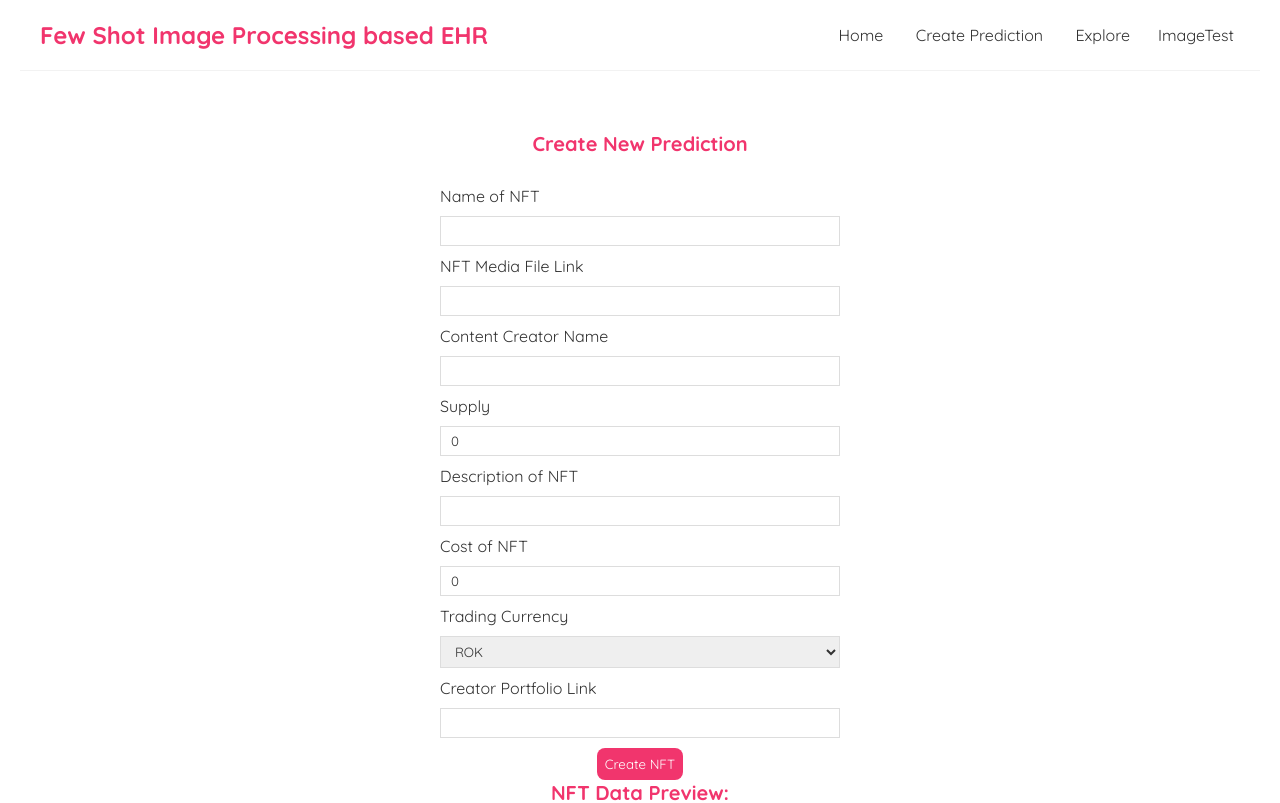
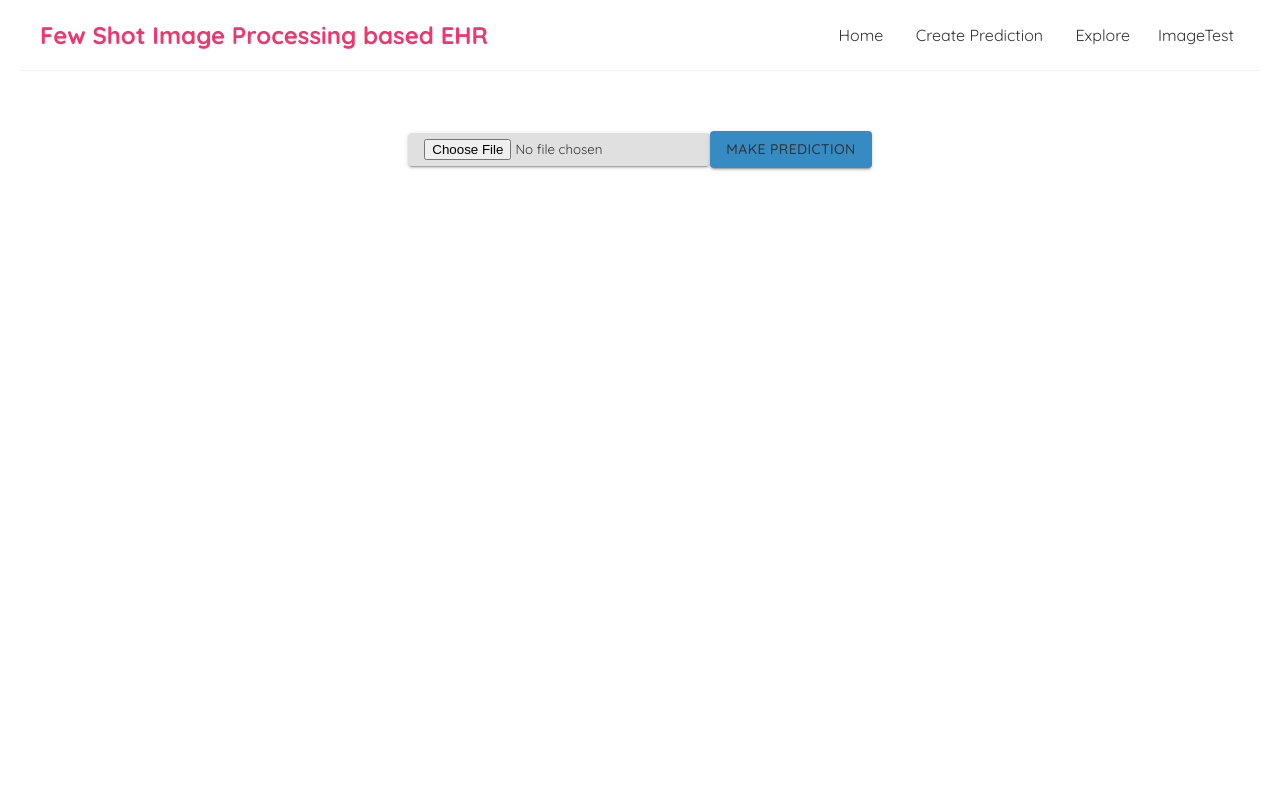
Before and after one commit to kaustubhKVS/MHI_Health_Systems, a React (Create React App) app in the folder frontend/: page /create in a window 1280 px wide. Shown: the top 803 px of the page. Built offline with nearby package versions, Linux system fonts and the light colour scheme.

Commit message:
Nw : display preview image

```diff
--- /dev/null
+++ b/frontend/dodo.js
@@ -0,0 +1,2 @@
+<img src="https://images-mhi.s3.amazonaws.com/1a0492_hw2_q1_b.png" />
+      <img src="https://images-mhi.s3.amazonaws.com/29f52a_ipfs.png" />
--- a/frontend/package.json
+++ b/frontend/package.json
@@ -3,6 +3,10 @@
   "version": "0.1.0",
   "private": true,
   "dependencies": {
+    "@emotion/react": "^11.11.0",
+    "@emotion/styled": "^11.11.0",
+    "@material-ui/core": "^4.12.4",
+    "@mui/material": "^5.13.4",
     "@testing-library/jest-dom": "^5.16.5",
     "@testing-library/react": "^13.4.0",
     "@testing-library/user-event": "^13.5.0",
--- a/frontend/src/App.js
+++ b/frontend/src/App.js
@@ -23,6 +23,7 @@ function App() {
             <Route exact path="/create" element={<CreatePrediction />} />
             <Route exact path="/explore" element={<ExplorePatients />} />
             <Route exact path="/image_test" element={<ImageTest />} />
+            {/* <Route exact path="/explore_patient" element={<ImageTest />} /> */}
             <Route path="*" element={<NotFound />} />
           </Routes>
         </div>
--- a/frontend/src/components/CreatePrediction.js
+++ b/frontend/src/components/CreatePrediction.js
@@ -1,153 +1,79 @@
-import { useState } from "react";
+import { useState, useEffect } from "react";
 import { useNavigate } from "react-router-dom";
 import axios from "axios";
+
+import Button from "@material-ui/core/Button";
+import ImageLabel from "./ImageLabel";
+
+// figure out conditional rendering
+// make backend changes so that you get the file url as response while making predictions
+// make file and submit components
+// make a image and label component
 
 const CreatePrediction = () => {
   const backend_post_url = "http://127.0.0.1:8000/api/create_nft/";
 
-  const [nft_name, setNft_name] = useState("");
-  const [media_file_url, setMedia_file_url] = useState("");
-  const [cc_name, setCC_name] = useState("");
-  const [supply, setSupply] = useState(0);
-  const [desc, setDesc] = useState("");
-  const [cost, setCost] = useState(0.0);
-  const [currency, setCurrency] = useState("");
-  const [cc_external_link, setCC_external_link] = useState("");
-  const [view, setView] = useState(0);
-  const [tx_id, setTx_id] = useState("");
+  const [isTxPending, setTxPending] = useState(true);
+  const [isPending, setIsPending] = useState(false);
+  const [selectedFile, setSelectedFile] = useState(null);
+  const [selectedImage, setSelectedImage] = useState(null);
+  const [imageURL, setimageURL] = useState(
+    "https://images-mhi.s3.amazonaws.com/1a0492_hw2_q1_b.png"
+  );
+  const [predictedLabel, setPredictedLabel] = useState("Linux");
 
-  const [isTxPending, setTxPending] = useState(true);
-
-  const [isPending, setIsPending] = useState(false);
+  const fileChangeHandler = (e) => {
+    setSelectedFile(e.target.files[0]);
+    setimageURL(URL.createObjectURL(e.target.files[0]));
+    console.log(e.target.files[0]);
+  };
 
   const navigate = useNavigate();
 
   const handleSubmit = (e) => {
-    e.preventDefault();
+    // e.preventDefault();
+    console.log("here");
 
-    setIsPending(true);
+    console.log("REQUEST STARTS HERE");
 
-    const new_nft_data = {
-      nft_name: nft_name,
-      ipfs_file_url: media_file_url,
-      creator_name: cc_name,
-      supply: supply,
-      description: desc,
-      cost: cost,
-      currency: currency,
-      creator_external_link: cc_external_link,
-      view: view,
-      tx_id: tx_id,
-    };
-
-    axios.post(backend_post_url, new_nft_data).then((response) => {
-      console.log(response);
-      console.log("New NFT Added");
-
-      setTx_id(response.data.tx_id);
-
+    // setimageURL(URL.createObjectURL(e.target.files[0]));
+    setPredictedLabel("Linux");
+    console.log(imageURL, predictedLabel);
     setTxPending(false);
-
-      setIsPending(false);
-
-      //   navigate("/");
-    });
   };
 
   return (
-    <div className="create_nft">
-      <form onSubmit={handleSubmit}>
-        <h2>Create New Prediction</h2>
-        <label>Name of NFT</label>
+    <div className="create_prediction_local">
+      <div className="upload_file">
+        <Button variant="contained" component="label">
           <input
-          type="text"
-          required
-          value={nft_name}
-          onChange={(e) => setNft_name(e.target.value)}
+            type="file"
+            onChange={fileChangeHandler}
+            name="image"
+            type="file"
           />
+        </Button>
 
-        <label>NFT Media File Link</label>
-        <input
-          type="text"
-          required
-          value={media_file_url}
-          onChange={(e) => setMedia_file_url(e.target.value)}
-        />
-
-        <label>Content Creator Name</label>
-        <input
-          type="text"
-          required
-          value={cc_name}
-          onChange={(e) => setCC_name(e.target.value)}
-        />
-
-        <label>Supply</label>
-        <input
-          type="number"
-          required
-          value={supply}
-          onChange={(e) => setSupply(e.target.value)}
-        />
-
-        <label>Description of NFT</label>
-        <input
-          type="text"
-          required
-          value={desc}
-          onChange={(e) => setDesc(e.target.value)}
-        />
-
-        <label>Cost of NFT</label>
-        <input
-          type="number"
-          required
-          value={cost}
-          onChange={(e) => setCost(e.target.value)}
-        />
-
-        <label>Trading Currency</label>
-        <select
-          required
-          value={currency}
-          onChange={(e) => setCurrency(e.target.value)}
+        <Button
+          variant="contained"
+          color="secondary"
+          style={{ backgroundColor: "#368BC2 ", color: "#ffffff" }}
+          onClick={() => {
+            handleSubmit();
+          }}
         >
-          <option value="ROK">ROK</option>
-          <option value="BTC">BTC</option>
-          <option value="ETH">ETH</option>
-          <option value="RDX">RDX</option>
-          <option value="SOL">SOL</option>
-        </select>
-
-        <label>Creator Portfolio Link</label>
-        <input
-          type="text"
-          value={cc_external_link}
-          onChange={(e) => setCC_external_link(e.target.value)}
-        />
-
-        {!isPending && <button> Create NFT</button>}
-        {isPending && <button> Creating NFT ... </button>}
-
-        <div className="Blog Preview">
-          <h2>NFT Data Preview:</h2>
-          <p>NFT Name: {nft_name}</p>
-          <p>Media Link: {media_file_url}</p>
-          <p>Content Creator: {cc_name}</p>
-          <p>Supply: {supply}</p>
-          <p>Description: {desc}</p>
-          <p>Cost: {cost}</p>
-          <p>Currency: {currency}</p>
-          <p>Content Creator Portfolio: {cc_external_link}</p>
+          Make Prediction
+        </Button>
       </div>
 
       {!isTxPending && (
         <div className="transaction_reciept">
-            <h2>Transaction Successful</h2>
-            <p>Transaction ID : {tx_id}</p>
+          <ImageLabel
+            imageURL={imageURL}
+            predictedLabel={predictedLabel}
+          ></ImageLabel>
         </div>
       )}
-      </form>
     </div>
   );
 };
--- a/frontend/src/components/ExplorePatients.js
+++ b/frontend/src/components/ExplorePatients.js
@@ -1,13 +1,49 @@
+import { useState, useEffect } from "react";
+import { useNavigate } from "react-router-dom";
+import axios from "axios";
+
+import Button from "@material-ui/core/Button";
+
 const ExplorePatients = () => {
+  const [isSelected, setIsSelected] = useState(false);
+  const [selectedFile, setSelectedFile] = useState(null);
+  const [uploadSuccessful, setUploadSuccessful] = useState(false);
+
+  const handleSubmit = async (event) => {
+    console.log("REQUEST STARTS HERE");
+
+    try {
+      const response = await axios({
+        method: "GET",
+        url: "http://127.0.0.1:8000/api/fetch_patient_info_by_id/",
+        params: { patient_id: "123" },
+        headers: {
+          accept: "application/json",
+        },
+      }).then((response) => {
+        console.log("REQUEST SUCCESSFUL", response);
+      });
+    } catch (error) {
+      console.log(error);
+    }
+  };
+
   return (
     <div className="explore">
       <h1>explore</h1>
+
+      <Button
+        variant="contained"
+        color="primary"
+        onClick={() => {
+          handleSubmit();
+        }}
+      >
+        PRESS ME
+      </Button>
       {/* {error && <div> {error}</div>} */}
       {/* {isPending && <div> LOADING CONTENT </div>} */}
       {/* {blogs && <BlogList blogs={blogs} title="All Blogs are listed here." />} */}
-
-      <img src="https://images-mhi.s3.amazonaws.com/1a0492_hw2_q1_b.png" />
-      <img src="https://images-mhi.s3.amazonaws.com/29f52a_ipfs.png" />
     </div>
   );
 };
--- /dev/null
+++ b/frontend/src/components/ImageLabel.js
@@ -0,0 +1,22 @@
+import { useState, useEffect } from "react";
+
+const ImageLabel = (props) => {
+  //   console.log("HERERERER");
+  //   console.log(props);
+  console.log("URL");
+  console.log(props.imageURL);
+  console.log("LABEL");
+  console.log(props.predictedLabel);
+
+  const [predictedLabel, setPredictedLabel] = useState(props.predictedLabel);
+
+  var label = props.ImageLabel;
+  return (
+    <div className="image_label">
+      <img src={props.imageURL} />
+      <h1>Label is : {predictedLabel}</h1>
+    </div>
+  );
+};
+
+export default ImageLabel;
--- a/frontend/src/components/ImageTest.js
+++ b/frontend/src/components/ImageTest.js
@@ -7,6 +7,8 @@ const ImageTest = () => {
   const [isSelected, setIsSelected] = useState(false);
   const [selectedFile, setSelectedFile] = useState(null);
   const [uploadSuccessful, setUploadSuccessful] = useState(false);
+  const [imageURL, setimageURL] = useState("");
+  const [predictedLabel, setPredictedLabel] = useState("");
 
   const fileChangeHandler = (e) => {
     setSelectedFile(e.target.files[0]);
```
Also changed, not shown: frontend/nftcreate.js (added, +155 -0 lines), 1 other file (tests, documents, lock files or other folders). Lines whose indentation alone changed are shown as unchanged.
